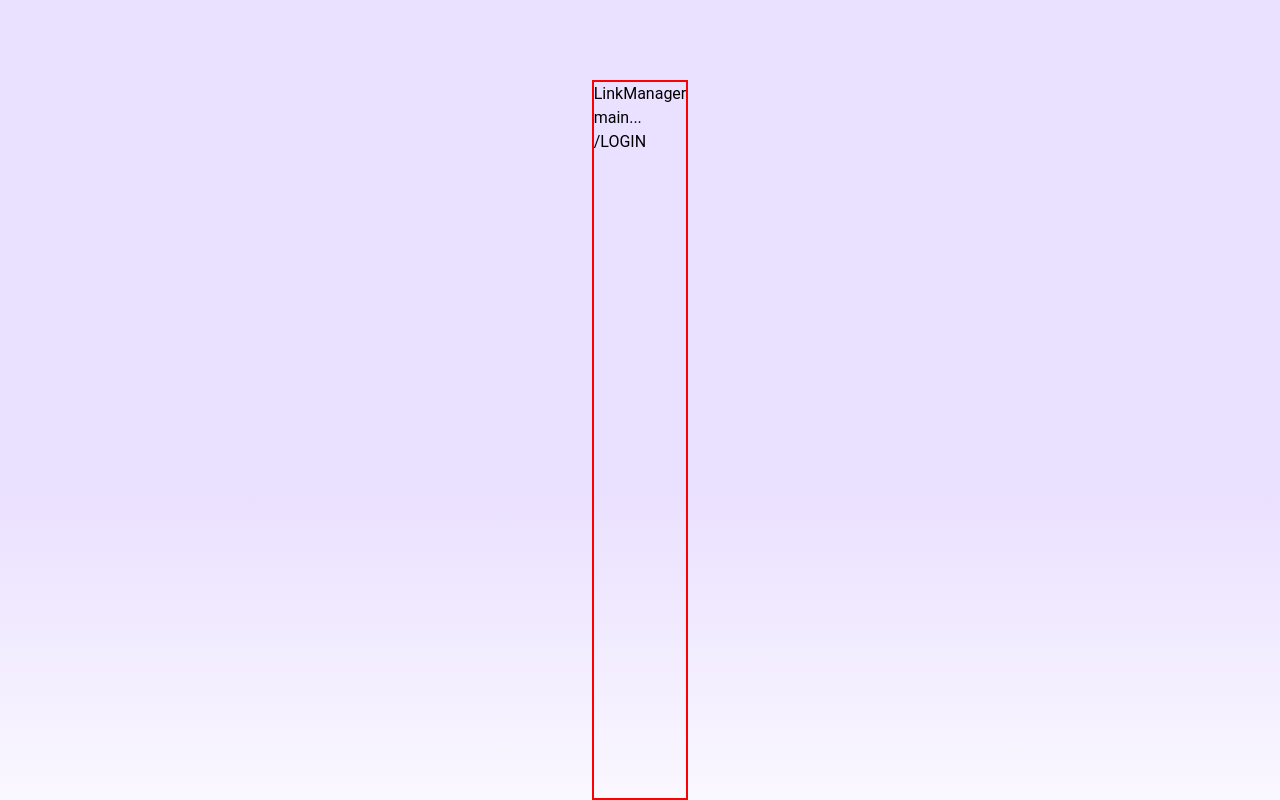
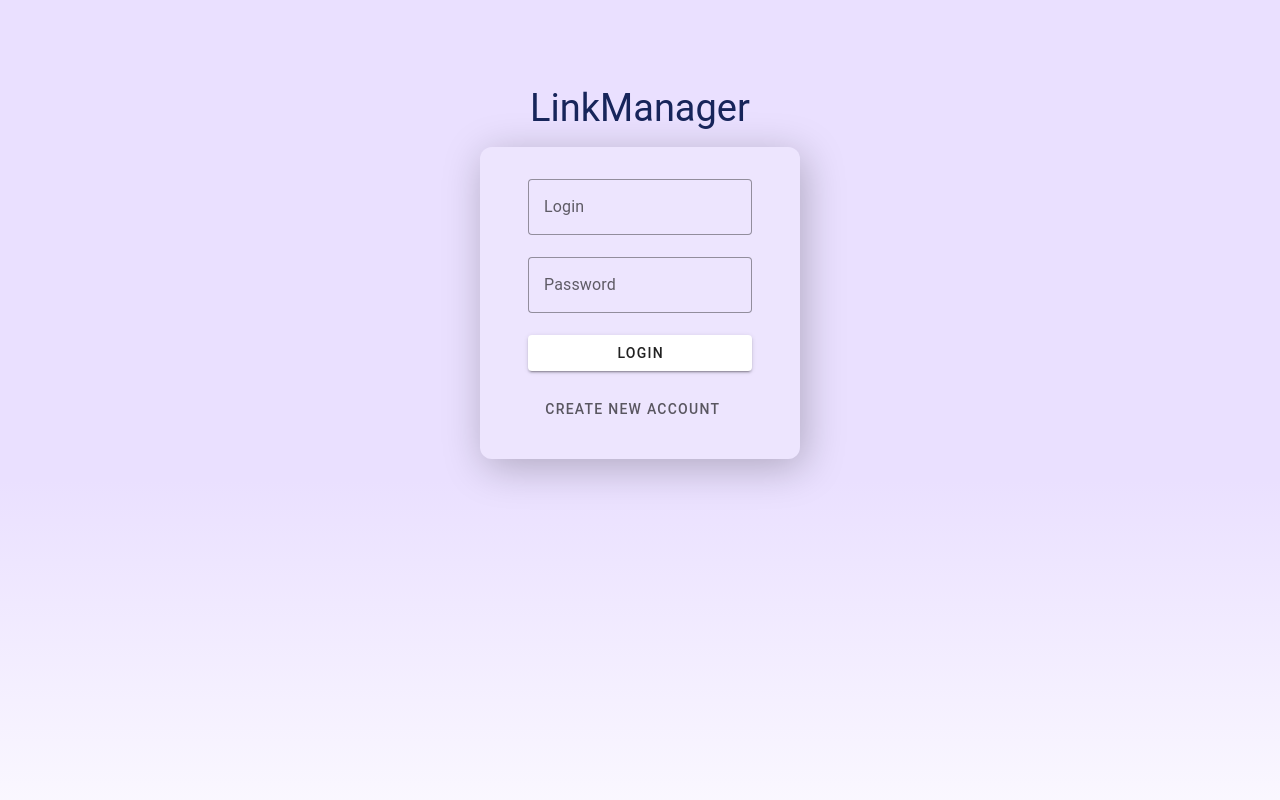
Before and after one commit to lukaasz555/LinkManager_front, a Vue app: page /account/login in a window 1280 px wide. Built offline with nearby package versions, Linux system fonts and the light colour scheme.

Commit message:
Login basic view

```diff
--- /dev/null
+++ b/src/Account/components/LoginForm.vue
@@ -0,0 +1,39 @@
+<template>
+  <div class="d-flex flex-column">
+    <v-text-field
+      v-model="loginData.login"
+      variant="outlined"
+      label="Login"
+      color="primary"
+    ></v-text-field>
+    <v-text-field
+      v-model="loginData.password"
+      variant="outlined"
+      label="Password"
+    ></v-text-field>
+    <Button :button-text="'Login'" @click="saveForm" />
+    <div class="mt-5">
+      <v-btn variant="plain" @click="pushToRegister">Create new account</v-btn>
+    </div>
+  </div>
+</template>
+
+<script setup lang="ts">
+import { ref } from "vue";
+import { LoginData } from "../vm/LoginData";
+import Button from "@/Global/components/Button.vue";
+import router from "@/Global/router";
+import { AccountRoutesNames } from "../enums/AccountRoutesNames.enum";
+
+const loginData = ref(new LoginData());
+
+function saveForm(): void {
+  // 1. validate
+  // 2. if ok api post
+  console.log(loginData.value);
+}
+
+function pushToRegister(): void {
+  router.push({ name: AccountRoutesNames.Register });
+}
+</script>
--- a/src/Account/layout/Layout.vue
+++ b/src/Account/layout/Layout.vue
@@ -2,7 +2,6 @@
   <div class="container">
     <header>LinkManager</header>
     <main>
-      main...
       <router-view></router-view>
     </main>
   </div>
@@ -10,6 +9,21 @@
 
 <style scoped lang="scss">
 .container {
-  border: 2px solid red;
+  header {
+    font-size: 38px;
+    // font-family? font-weight?
+    color: #17255a; // variable
+    text-align: center;
+    margin-bottom: 0.25em;
+  }
+
+  main {
+    padding: 2em 3em;
+    background: rgba(251, 251, 251, 0.2);
+    border-radius: 12px; // variable?
+    min-height: 300px;
+    min-width: 320px;
+    box-shadow: 4px 8px 40px rgba(0, 0, 0, 0.25);
+  }
 }
 </style>
--- a/src/Account/views/Login.vue
+++ b/src/Account/views/Login.vue
@@ -1,3 +1,9 @@
 <template>
-  <div>/LOGIN</div>
+  <div>
+    <LoginForm />
+  </div>
 </template>
+
+<script setup lang="ts">
+import LoginForm from "../components/LoginForm.vue";
+</script>
--- /dev/null
+++ b/src/Account/vm/LoginData.ts
@@ -0,0 +1,4 @@
+export class LoginData {
+  login: string = "";
+  password: string = "";
+}
```
